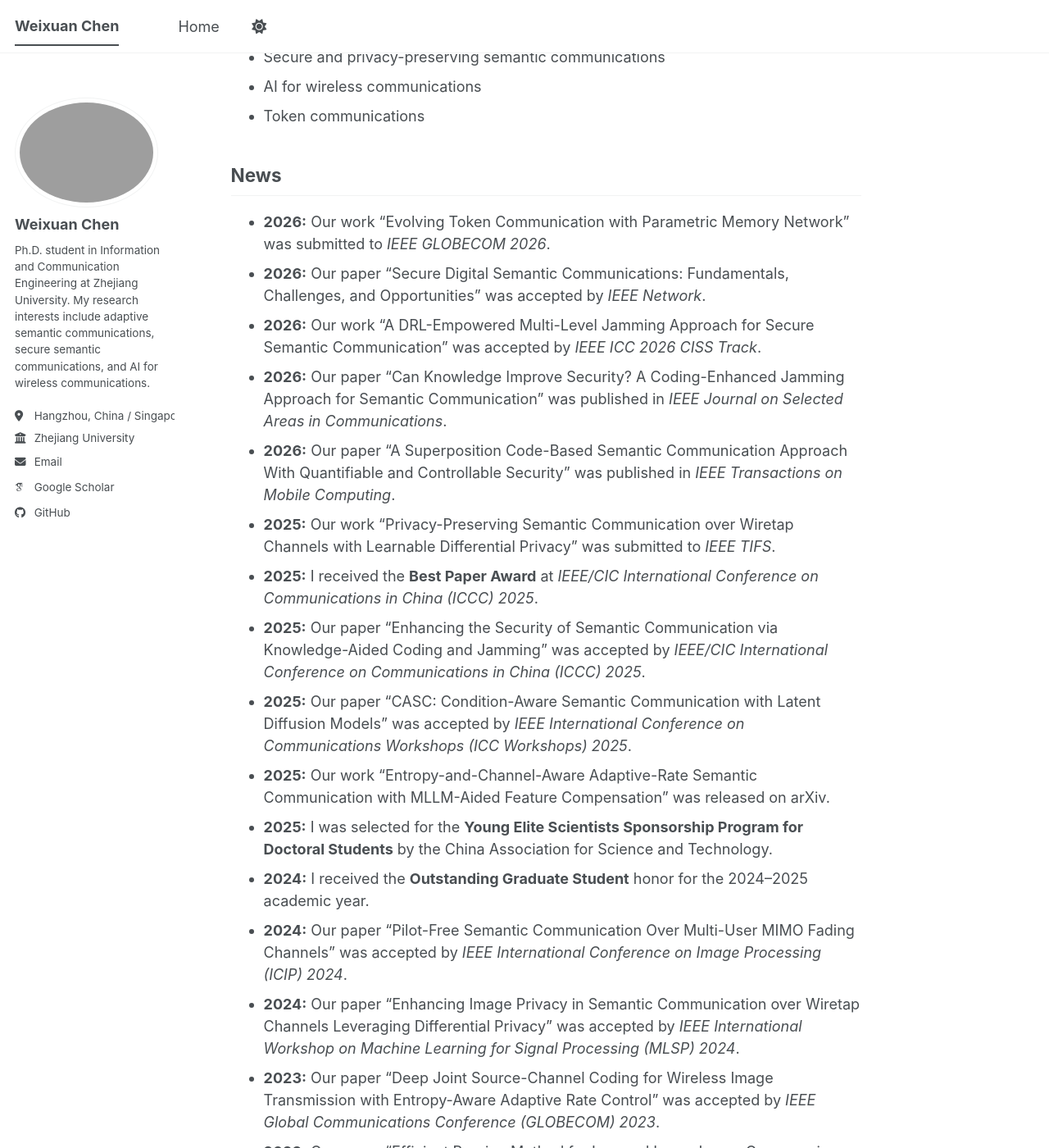
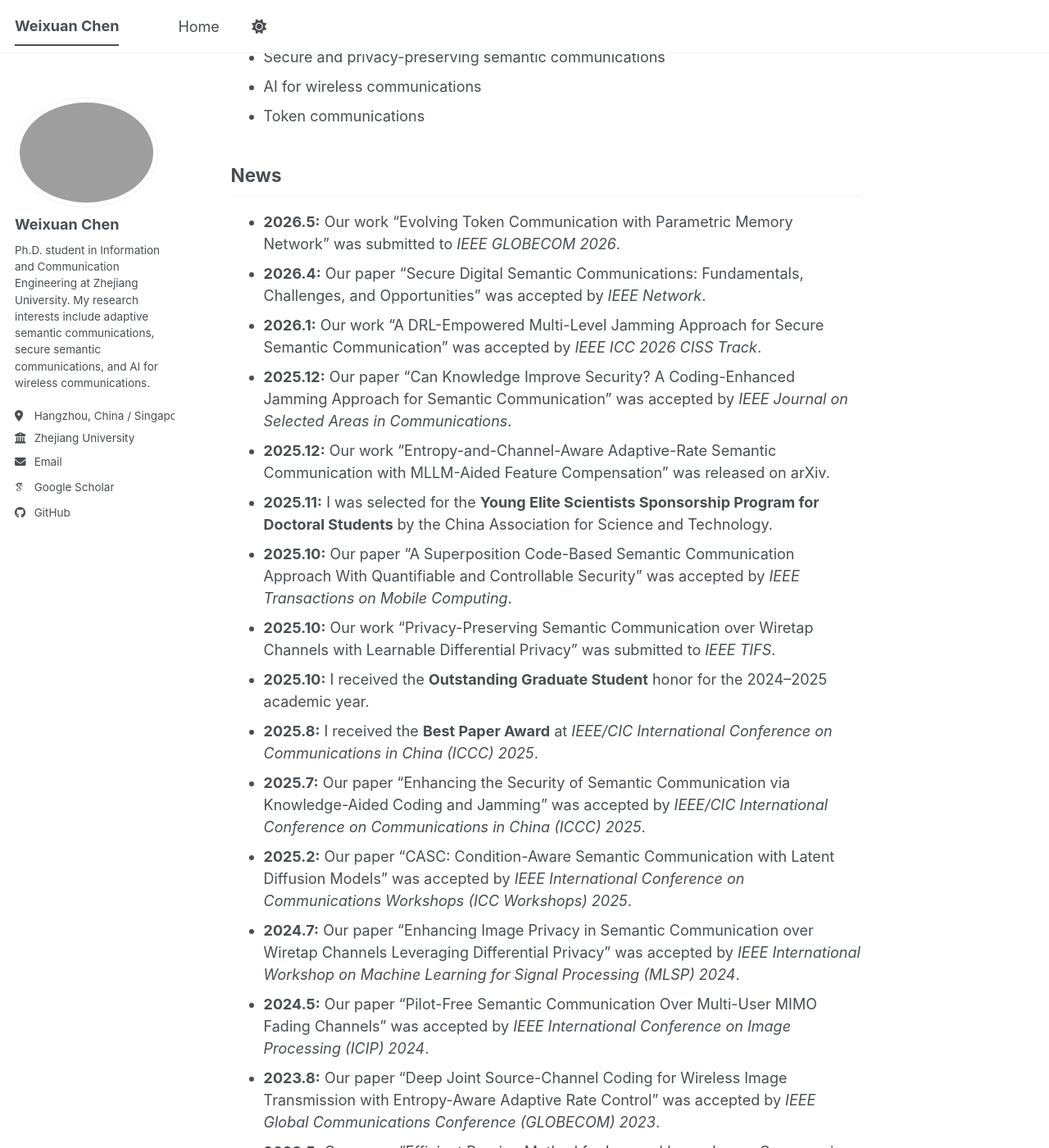
Before and after one commit to 1weixuanchen/chenweixuan_zju, a Jekyll site: the page built from _pages/about.md, in a window 1280 px wide and 1400 px high, scrolled down 566 px. Shown: the whole window at 82% size. Built offline with Jekyll 4.4.1, drawn with Linux system fonts in a browser that asks for light colours; some web fonts are replaced; a script bundle is joined from its source files by our own code; library files that are not in the unit come from our copies; some of the changed text lies outside the part shown.

Commit message:
about.md

```diff
--- a/_pages/about.md
+++ b/_pages/about.md
@@ -24,22 +24,22 @@
 
 ## News
 
-- **2026:** Our work “Evolving Token Communication with Parametric Memory Network” was submitted to *IEEE GLOBECOM 2026*.
-- **2026:** Our paper “Secure Digital Semantic Communications: Fundamentals, Challenges, and Opportunities” was accepted by *IEEE Network*.
-- **2026:** Our work “A DRL-Empowered Multi-Level Jamming Approach for Secure Semantic Communication” was accepted by *IEEE ICC 2026 CISS Track*.
-- **2026:** Our paper “Can Knowledge Improve Security? A Coding-Enhanced Jamming Approach for Semantic Communication” was published in *IEEE Journal on Selected Areas in Communications*.
-- **2026:** Our paper “A Superposition Code-Based Semantic Communication Approach With Quantifiable and Controllable Security” was published in *IEEE Transactions on Mobile Computing*.
-- **2025:** Our work “Privacy-Preserving Semantic Communication over Wiretap Channels with Learnable Differential Privacy” was submitted to *IEEE TIFS*.
-- **2025:** I received the **Best Paper Award** at *IEEE/CIC International Conference on Communications in China (ICCC) 2025*.
-- **2025:** Our paper “Enhancing the Security of Semantic Communication via Knowledge-Aided Coding and Jamming” was accepted by *IEEE/CIC International Conference on Communications in China (ICCC) 2025*.
-- **2025:** Our paper “CASC: Condition-Aware Semantic Communication with Latent Diffusion Models” was accepted by *IEEE International Conference on Communications Workshops (ICC Workshops) 2025*.
-- **2025:** Our work “Entropy-and-Channel-Aware Adaptive-Rate Semantic Communication with MLLM-Aided Feature Compensation” was released on arXiv.
-- **2025:** I was selected for the **Young Elite Scientists Sponsorship Program for Doctoral Students** by the China Association for Science and Technology.
-- **2024:** I received the **Outstanding Graduate Student** honor for the 2024–2025 academic year.
-- **2024:** Our paper “Pilot-Free Semantic Communication Over Multi-User MIMO Fading Channels” was accepted by *IEEE International Conference on Image Processing (ICIP) 2024*.
-- **2024:** Our paper “Enhancing Image Privacy in Semantic Communication over Wiretap Channels Leveraging Differential Privacy” was accepted by *IEEE International Workshop on Machine Learning for Signal Processing (MLSP) 2024*.
-- **2023:** Our paper “Deep Joint Source-Channel Coding for Wireless Image Transmission with Entropy-Aware Adaptive Rate Control” was accepted by *IEEE Global Communications Conference (GLOBECOM) 2023*.
-- **2023:** Our paper “Efficient Pruning Method for Learned Lossy Image Compression Models Based on Side Information” was accepted by *IEEE International Conference on Image Processing (ICIP) 2023*.
+- **2026.5:** Our work “Evolving Token Communication with Parametric Memory Network” was submitted to *IEEE GLOBECOM 2026*.
+- **2026.4:** Our paper “Secure Digital Semantic Communications: Fundamentals, Challenges, and Opportunities” was accepted by *IEEE Network*.
+- **2026.1:** Our work “A DRL-Empowered Multi-Level Jamming Approach for Secure Semantic Communication” was accepted by *IEEE ICC 2026 CISS Track*.
+- **2025.12:** Our paper “Can Knowledge Improve Security? A Coding-Enhanced Jamming Approach for Semantic Communication” was accepted by *IEEE Journal on Selected Areas in Communications*.
+- **2025.12:** Our work “Entropy-and-Channel-Aware Adaptive-Rate Semantic Communication with MLLM-Aided Feature Compensation” was released on arXiv.
+- **2025.11:** I was selected for the **Young Elite Scientists Sponsorship Program for Doctoral Students** by the China Association for Science and Technology.
+- **2025.10:** Our paper “A Superposition Code-Based Semantic Communication Approach With Quantifiable and Controllable Security” was accepted by *IEEE Transactions on Mobile Computing*.
+- **2025.10:** Our work “Privacy-Preserving Semantic Communication over Wiretap Channels with Learnable Differential Privacy” was submitted to *IEEE TIFS*.
+- **2025.10:** I received the **Outstanding Graduate Student** honor for the 2024–2025 academic year.
+- **2025.8:** I received the **Best Paper Award** at *IEEE/CIC International Conference on Communications in China (ICCC) 2025*.
+- **2025.7:** Our paper “Enhancing the Security of Semantic Communication via Knowledge-Aided Coding and Jamming” was accepted by *IEEE/CIC International Conference on Communications in China (ICCC) 2025*.
+- **2025.2:** Our paper “CASC: Condition-Aware Semantic Communication with Latent Diffusion Models” was accepted by *IEEE International Conference on Communications Workshops (ICC Workshops) 2025*.
+- **2024.7:** Our paper “Enhancing Image Privacy in Semantic Communication over Wiretap Channels Leveraging Differential Privacy” was accepted by *IEEE International Workshop on Machine Learning for Signal Processing (MLSP) 2024*.
+- **2024.5:** Our paper “Pilot-Free Semantic Communication Over Multi-User MIMO Fading Channels” was accepted by *IEEE International Conference on Image Processing (ICIP) 2024*.
+- **2023.8:** Our paper “Deep Joint Source-Channel Coding for Wireless Image Transmission with Entropy-Aware Adaptive Rate Control” was accepted by *IEEE Global Communications Conference (GLOBECOM) 2023*.
+- **2023.5:** Our paper “Efficient Pruning Method for Learned Lossy Image Compression Models Based on Side Information” was accepted by *IEEE International Conference on Image Processing (ICIP) 2023*.
 
 ## Education
 
@@ -99,13 +99,13 @@
 
 ## Honors and Awards
 
-- Young Elite Scientists Sponsorship Program for Doctoral Students, China Association for Science and Technology, 2025
-- Best Paper Award, IEEE/CIC International Conference on Communications in China, 2025
+- **Young Elite Scientists Sponsorship Program for Doctoral Students**, China Association for Science and Technology, 2025
+- **Best Paper Award**, IEEE/CIC International Conference on Communications in China, 2025
 - Outstanding Graduate Student, Zhejiang University, 2024-2025
 - Graduate Academic/Practice Innovation Excellence Award, Zhejiang University, twice
-- National Scholarship, twice
+- **National Scholarship**, twice
 - Jiuzhou Electric Scholarship
-- Huawen Scholarship
+- **Huawen Scholarship**
 - First-Class Scholarship, Sichuan University
 - Outstanding Student Award, Sichuan University, three times
 - First Prize, Asia and Pacific Mathematical Contest in Modeling
```
Also changed, not shown: other parts of _pages/about.md (+3 -3 lines).
